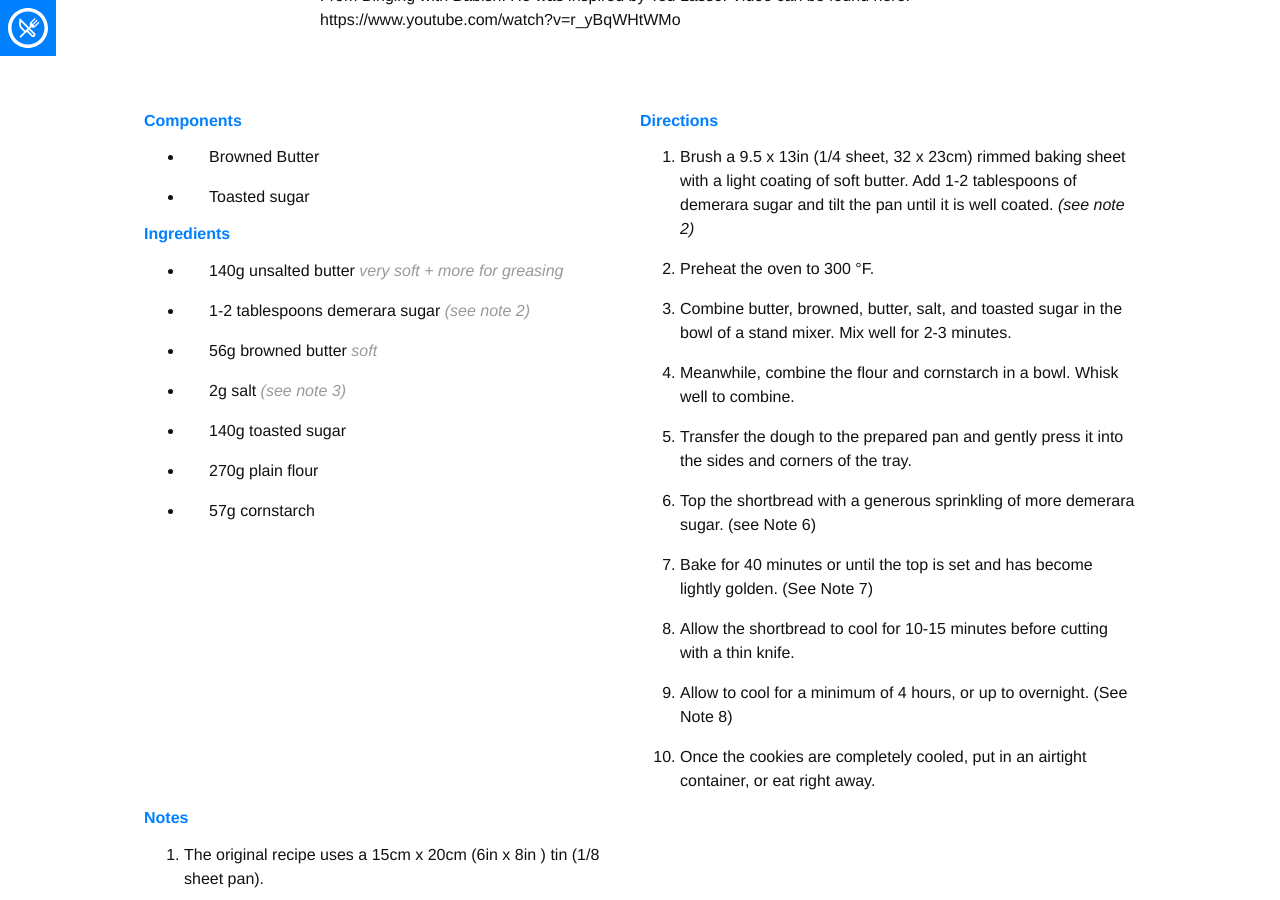
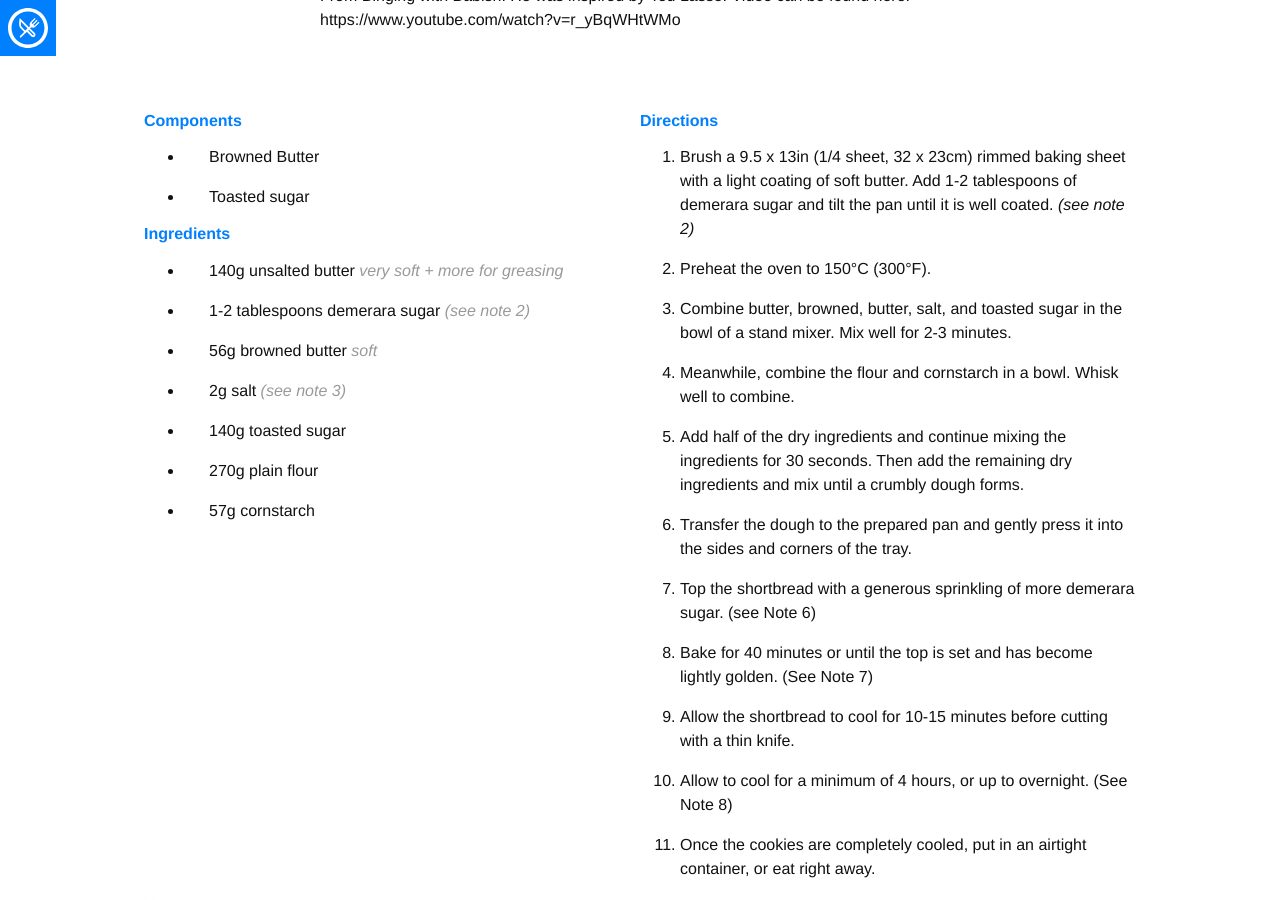
Before and after one commit to LexMalta/recipes, a Jekyll site: the page built from _recipes/brown-butter-shortbread.md, in a window 1280 px wide and 900 px high, scrolled down 377 px. Built offline with Jekyll 4.4.1, drawn with Linux system fonts in a browser that asks for light colours; nearby versions of some CDN libraries; some web fonts are replaced.

Commit message:
Fix up shortbread recipe

```diff
--- a/_recipes/brown-butter-shortbread.md
+++ b/_recipes/brown-butter-shortbread.md
@@ -16,9 +16,10 @@ ingredients:
 
 directions:
 - Brush a 9.5 x 13in (1/4 sheet, 32 x 23cm) rimmed baking sheet with a light coating of soft butter. Add 1-2 tablespoons of demerara sugar and tilt the pan until it is well coated. _(see note 2)_
-- Preheat the oven to 300 °F.
+- Preheat the oven to 150°C (300°F).
 - Combine butter, browned, butter, salt, and toasted sugar in the bowl of a stand mixer. Mix well for 2-3 minutes.
 - Meanwhile, combine the flour and cornstarch in a bowl. Whisk well to combine.
+- Add half of the dry ingredients and continue mixing the ingredients for 30 seconds. Then add the remaining dry ingredients and mix until a crumbly dough forms.
 - Transfer the dough to the prepared pan and gently press it into the sides and corners of the tray.
 - Top the shortbread with a generous sprinkling of more demerara sugar. (see Note 6)
 - Bake for 40 minutes or until the top is set and has become lightly golden. (See Note 7)
```
